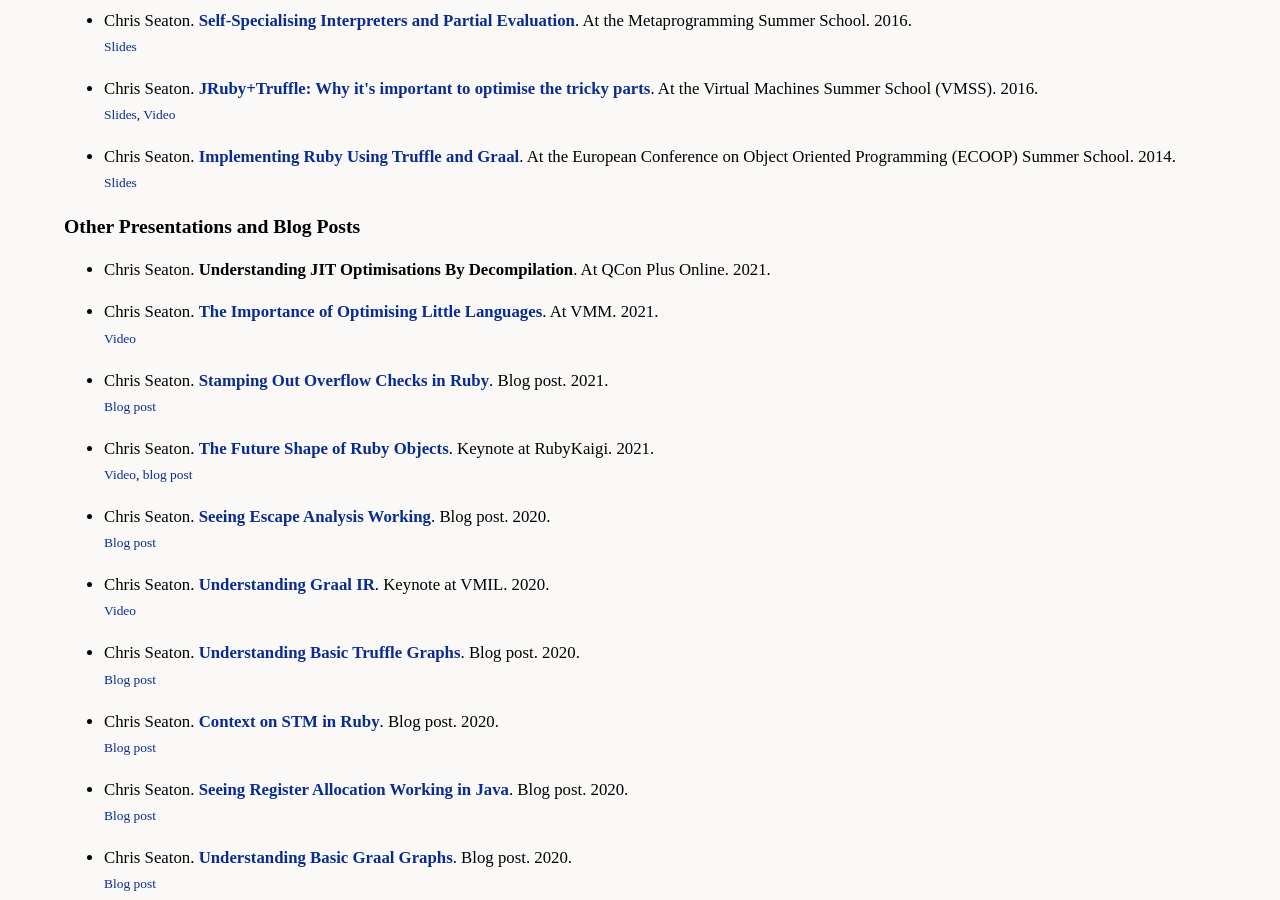
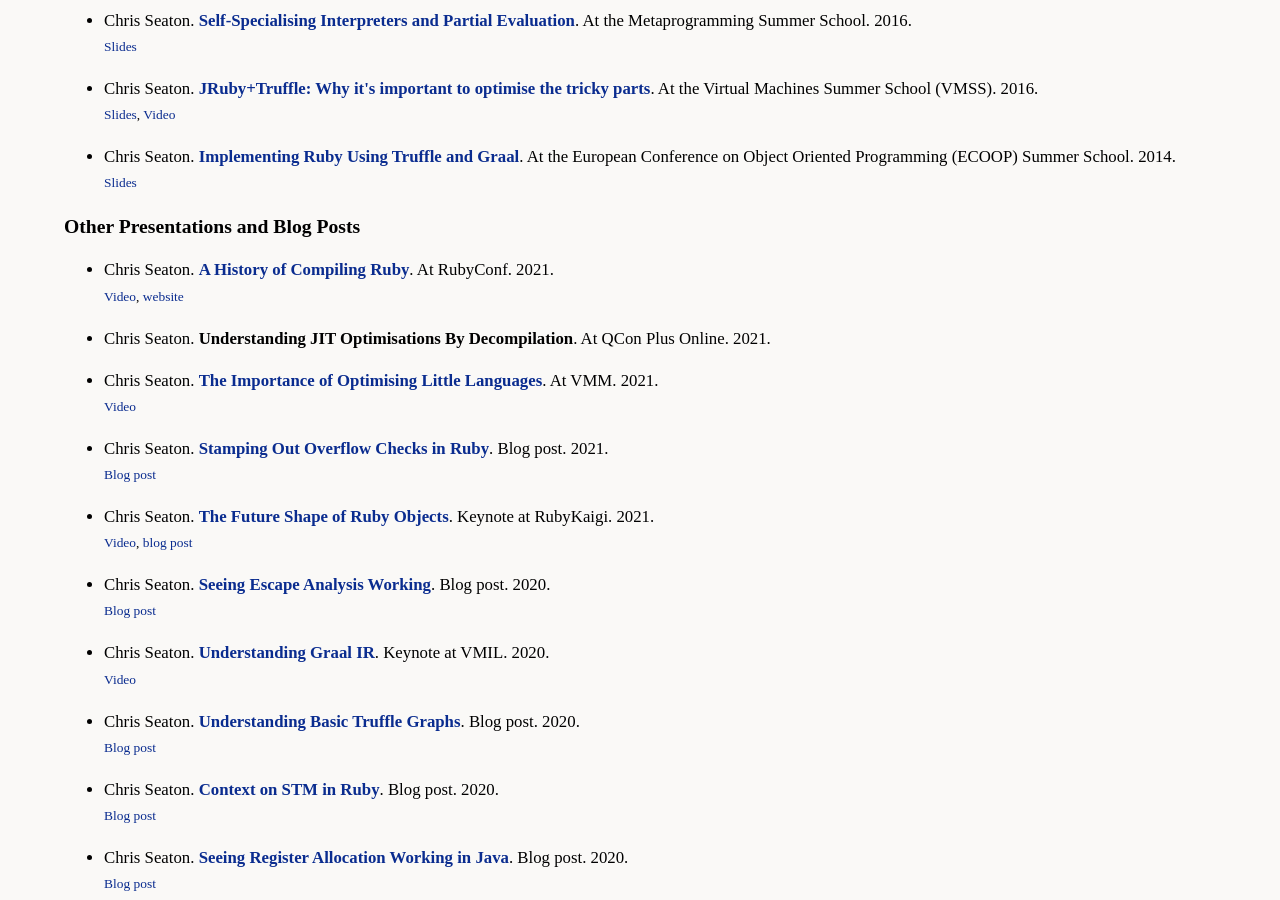
Before and after one commit to chrisseaton/chrisseaton.github.io, a Jekyll site: the page built from index.md, in a window 1280 px wide and 900 px high, scrolled down 4658 px. Built offline with Jekyll 4.4.1, drawn with Linux system fonts in a browser that asks for light colours; nearby versions of some CDN libraries; some web fonts are replaced.

Commit message:
Add RubyConf

```diff
--- a/index.md
+++ b/index.md
@@ -367,6 +367,13 @@
 
 <ul class="list">
     <li>
+        Chris Seaton. <strong><a href="https://www.youtube.com/watch?v=Zg-1_7ed0hE">A History of Compiling Ruby</a></strong>. At RubyConf. 2021.<br>
+        <span class="smaller">
+            <a href="https://www.youtube.com/watch?v=Zg-1_7ed0hE">Video</a>,
+            <a href="https://ruby-compilers.com/">website</a>
+        </span>
+    </li>
+    <li>
         Chris Seaton. <strong>Understanding JIT Optimisations By Decompilation</strong>. At QCon Plus Online. 2021.<br>
     </li>
     <li>
```
Also changed, not shown: truffleruby/index.md (+2 -0 lines).
